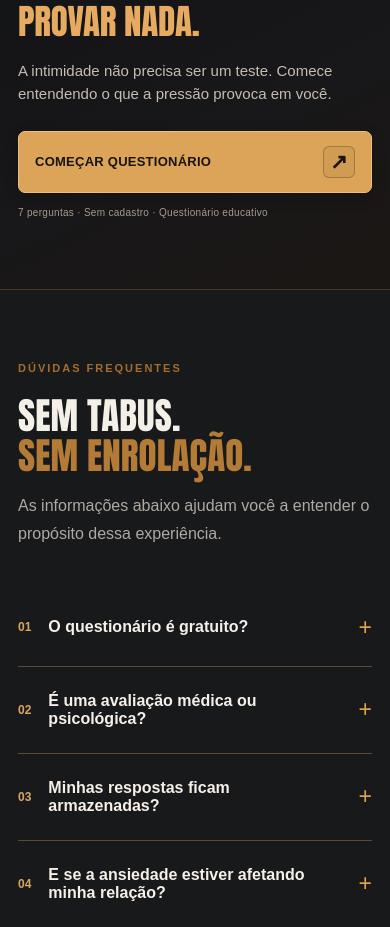
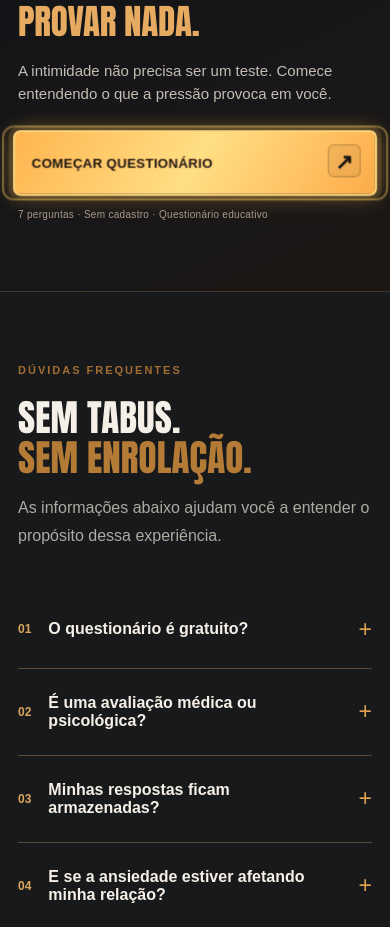
Before and after one commit to dramaflix2026-stack/eixo-performance, a Next.js app: page / in a window 390 px wide. Shown: the part 3182-4109 px from the top of the page. Built offline with nearby package versions, Linux system fonts and the light colour scheme.

Commit message:
fix: reinstate obvious continuous pulsing gold quiz CTA on mobile and desktop

```diff
--- a/app/globals.css
+++ b/app/globals.css
@@ -483,3 +483,60 @@
 @media(prefers-reduced-motion:reduce){
   .mx-manifesto .mx-manifesto-cta{transition:none!important}
 }
+
+
+/* EIXO: active, unmistakable pulsing CTA — not a static highlight */
+.mx-manifesto .mx-manifesto-cta{
+  position:relative;
+  isolation:isolate;
+  overflow:visible;
+  background:linear-gradient(120deg,#efaa4b 0%,#ffd17c 50%,#eaa145 100%);
+  border:2px solid #f6c978;
+  box-shadow:0 0 0 0 rgba(255,187,85,.15),0 7px 24px rgba(244,158,49,.24);
+  transform-origin:center center;
+  will-change:transform;
+  animation:eixoCtaHeartbeat 2.5s ease-in-out infinite !important;
+}
+.mx-manifesto .mx-manifesto-cta::after{
+  content:"";
+  position:absolute;
+  inset:-5px;
+  z-index:-1;
+  border-radius:11px;
+  border:2px solid rgba(255,195,95,.82);
+  pointer-events:none;
+  animation:eixoCtaRing 2.5s ease-out infinite;
+}
+.mx-manifesto .mx-manifesto-cta:hover{
+  background:linear-gradient(120deg,#ffd078,#ffe4a0,#f4b25a);
+}
+.mx-manifesto .mx-manifesto-cta > span{
+  animation:eixoCtaArrow 2.5s ease-in-out infinite;
+}
+@keyframes eixoCtaHeartbeat{
+  0%,100%{transform:scale(1);filter:brightness(1);box-shadow:0 0 0 0 rgba(255,188,77,.1),0 7px 24px rgba(244,158,49,.22)}
+  42%{transform:scale(1.046);filter:brightness(1.15);box-shadow:0 0 0 7px rgba(255,184,71,.2),0 0 36px rgba(255,179,72,.67)}
+  56%{transform:scale(1.026);filter:brightness(1.06);box-shadow:0 0 0 4px rgba(255,188,77,.12),0 0 20px rgba(255,179,72,.40)}
+  72%{transform:scale(1);filter:brightness(1);box-shadow:0 0 0 0 rgba(255,188,77,0),0 7px 24px rgba(244,158,49,.22)}
+}
+@keyframes eixoCtaRing{
+  0%,22%{opacity:0;transform:scale(.985)}
+  42%{opacity:.85;transform:scale(1.018)}
+  78%,100%{opacity:0;transform:scale(1.075)}
+}
+@keyframes eixoCtaArrow{
+  0%,30%,100%{transform:translate(0,0)}
+  46%{transform:translate(3px,-3px)}
+  64%{transform:translate(0,0)}
+}
+@media(max-width:760px){
+  .mx-manifesto .mx-manifesto-cta{width:100%;margin-inline:auto}
+}
+@media(prefers-reduced-motion:reduce){
+  .mx-manifesto .mx-manifesto-cta,
+  .mx-manifesto .mx-manifesto-cta::after,
+  .mx-manifesto .mx-manifesto-cta > span{
+    animation:none!important;
+    will-change:auto!important;
+  }
+}
```
